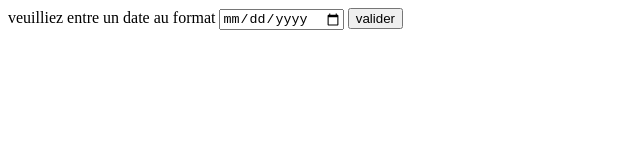
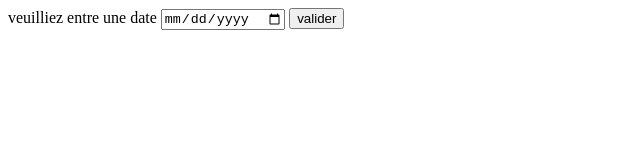
Before and after one commit to romainpro/chrono-js, a plain HTML site: page index.html in a window 1280 px wide. Shown: the whole page, without its empty margins (0-640 px from the left). Drawn offline with Linux system fonts and the light colour scheme.

Commit message:
correction-html -and-liste

```diff
--- a/index.html
+++ b/index.html
@@ -7,7 +7,7 @@
 </head>
 <body>
 
-    <label for="inputDate">veuilliez entre un date au format  </label>
+    <label for="inputDate">veuilliez entre une date </label>
     <input type="date" id="inputDate">
     <button type="button" id="submit">valider</button>
 
```
Also changed, not shown: liste.txt.
